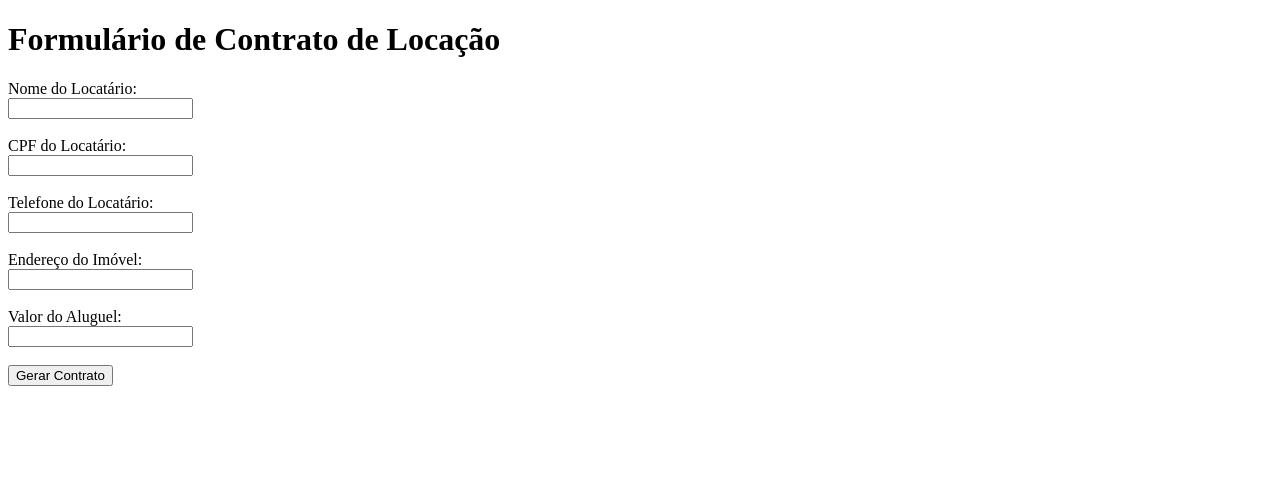
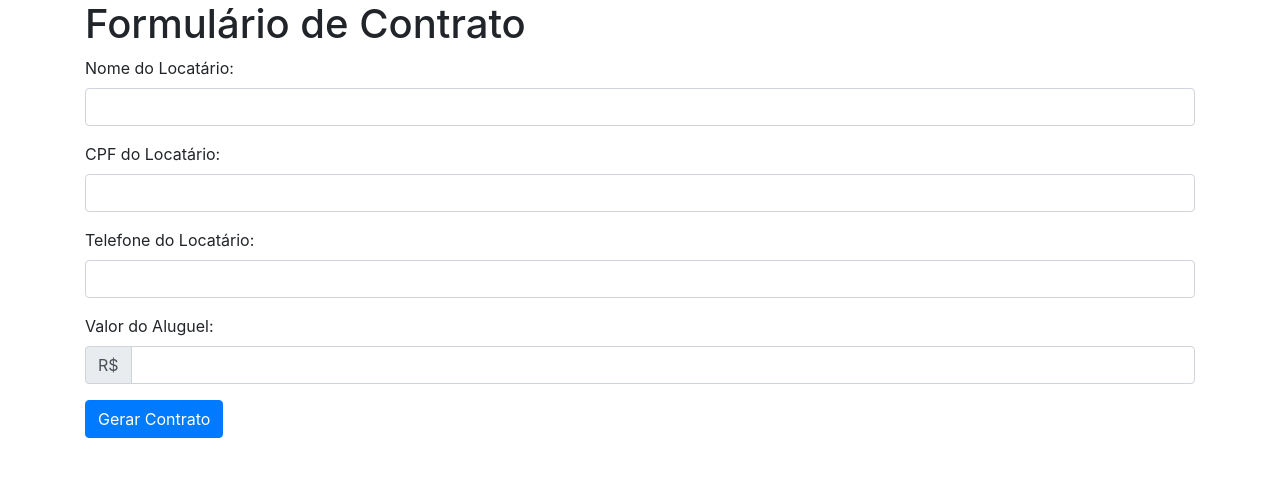
Before and after one commit to Nathanms1/contratosAutomacao, a Flask app: page / in a window 1280 px wide. Shown: the top 477 px of the page. Run offline with Flask 3, Linux system fonts and the light colour scheme; some libraries are stand-ins or nearby versions.

Commit message:
novo layoutcom bootstrap

```diff
--- a/app.py
+++ b/app.py
@@ -43,7 +43,7 @@ def gerar_contrato():
 
     p_locatario = doc.add_paragraph()
     p_locatario.add_run("LOCATÁRIO: ").bold = True
-    p_locatario.add_run(f"{nome_locatario}, brasileiro(a), portador(a) do CPF {cpf_locatario}, FONE{telefone_locatario}")
+    p_locatario.add_run(f"{nome_locatario}, brasileiro(a), portador(a) do CPF {cpf_locatario}, FONE {telefone_locatario}")
 
     p_imovel = doc.add_paragraph()
     p_imovel.add_run("IMÓVEL: ").bold = True
--- a/templates/formulario_contrato.html
+++ b/templates/formulario_contrato.html
@@ -1,29 +1,47 @@
 <!DOCTYPE html>
-<html lang="pt-BR">
+<html lang="pt-br">
 <head>
     <meta charset="UTF-8">
     <meta name="viewport" content="width=device-width, initial-scale=1.0">
-    <title>Formulário de Contrato de Locação</title>
+    <title>Formulário de Contrato</title>
+    <link rel="stylesheet" href="https://stackpath.bootstrapcdn.com/bootstrap/4.5.2/css/bootstrap.min.css">
 </head>
 <body>
-    <h1>Formulário de Contrato de Locação</h1>
-    <form action="/gerar_contrato" method="post">
-        <label for="nome_locatario">Nome do Locatário:</label><br>
-        <input type="text" id="nome_locatario" name="nome_locatario"><br><br>
+    <div class="container">
+        <h1>Formulário de Contrato</h1>
+        <form action="/gerar_contrato" method="POST">
+            <div class="form-group">
+                <label for="nome_locatario">Nome do Locatário:</label>
+                <input type="text" class="form-control" id="nome_locatario" name="nome_locatario" required>
+            </div>
+            <div class="form-group">
+                <label for="cpf_locatario">CPF do Locatário:</label>
+                <input type="text" class="form-control" id="cpf_locatario" name="cpf_locatario" required>
+            </div>
+            <div class="form-group">
+                <label for="telefone_locatario">Telefone do Locatário:</label>
+                <input type="text" class="form-control" id="telefone_locatario" name="telefone_locatario" required>
+            </div>
+            <div class="form-group">
+                <label for="valor_aluguel">Valor do Aluguel:</label>
+                <div class="input-group">
+                    <div class="input-group-prepend">
+                        <span class="input-group-text">R$</span>
+                    </div>
+                    <input type="text" class="form-control" id="valor_aluguel" name="valor_aluguel" required>
+                </div>
+            </div>
+            <button type="submit" class="btn btn-primary">Gerar Contrato</button>
+        </form>
+    </div>
 
-        <label for="cpf_locatario">CPF do Locatário:</label><br>
-        <input type="text" id="cpf_locatario" name="cpf_locatario"><br><br>
-
-        <label for="telefone_locatario">Telefone do Locatário:</label><br>
-        <input type="text" id="telefone_locatario" name="telefone_locatario"><br><br>
-
-        <label for="endereco_imovel">Endereço do Imóvel:</label><br>
-        <input type="text" id="endereco_imovel" name="endereco_imovel"><br><br>
-
-        <label for="valor_aluguel">Valor do Aluguel:</label><br>
-        <input type="text" id="valor_aluguel" name="valor_aluguel"><br><br>
-
-        <input type="submit" value="Gerar Contrato">
-    </form>
+    <script>
+        // Adiciona o prefixo "R$" ao campo de valor do aluguel
+        document.getElementById('valor_aluguel').addEventListener('focus', function() {
+            if (!this.value.startsWith('R$')) {
+                this.value = 'R$' + this.value;
+            }
+        });
+    </script>
 </body>
 </html>
```
